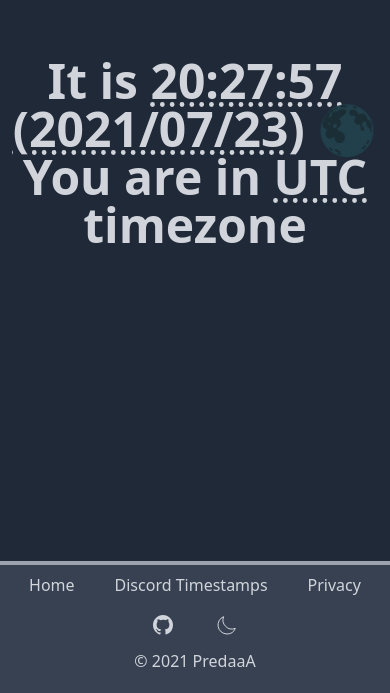
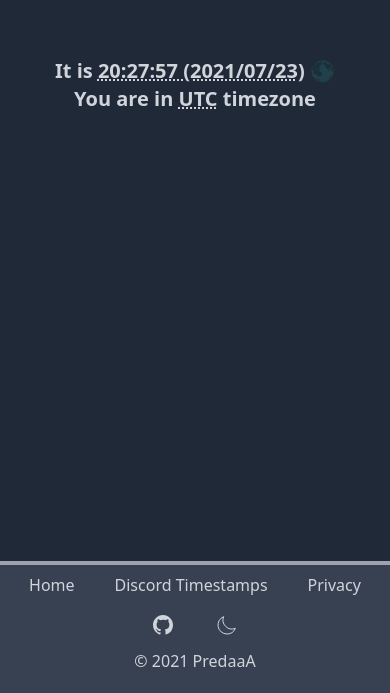
Before and after one commit to PredaaA/whatismyti.me, a Vue app: page / in a window 390 px wide. Shown: the part 151-844 px from the top of the page. Built offline with nearby package versions, Linux system fonts and the light colour scheme.

Commit message:
Fix text size on mobile.

```diff
--- a/package.json
+++ b/package.json
@@ -1,6 +1,6 @@
 {
   "name": "whatismyti.me",
-  "version": "1.0.1",
+  "version": "1.0.11",
   "scripts": {
     "dev": "vite",
     "build": "vite build",
--- a/src/views/DiscordTimestamps.vue
+++ b/src/views/DiscordTimestamps.vue
@@ -1,13 +1,13 @@
 <template>
   <div class="space-y-7">
     <div>
-      <p class="text-5xl font-bold">Discord Timestamp Picker</p>
+      <p class="text-2xl md:text-5xl font-bold">Discord Timestamp Picker</p>
     </div>
     <div>
       <p>
         <abbr title="Click to copy to clipboard" class="cursor-pointer">
           <code
-            class="text-2xl bg-gray-400 dark:bg-gray-600 p-1.5 rounded-md"
+            class="md:text-2xl bg-gray-400 dark:bg-gray-600 p-1.5 rounded-md"
             @click="copyToClipboard($event.target.textContent)"
           >
             &lt;t:{{ Math.round(data.selectedTime / 1000) }}:{{
@@ -16,7 +16,7 @@
           </code>
         </abbr>
       </p>
-      <p class="text-2xl">{{ data.discordRendered }}</p>
+      <p class="md:text-2xl">{{ data.discordRendered }}</p>
     </div>
     <div
       class="
--- a/src/views/Home.vue
+++ b/src/views/Home.vue
@@ -1,6 +1,6 @@
 <template>
   <div>
-    <span class="text-5xl font-bold">
+    <span class="text-xl md:text-5xl font-bold">
       <p>
         It is
         <abbr
```
